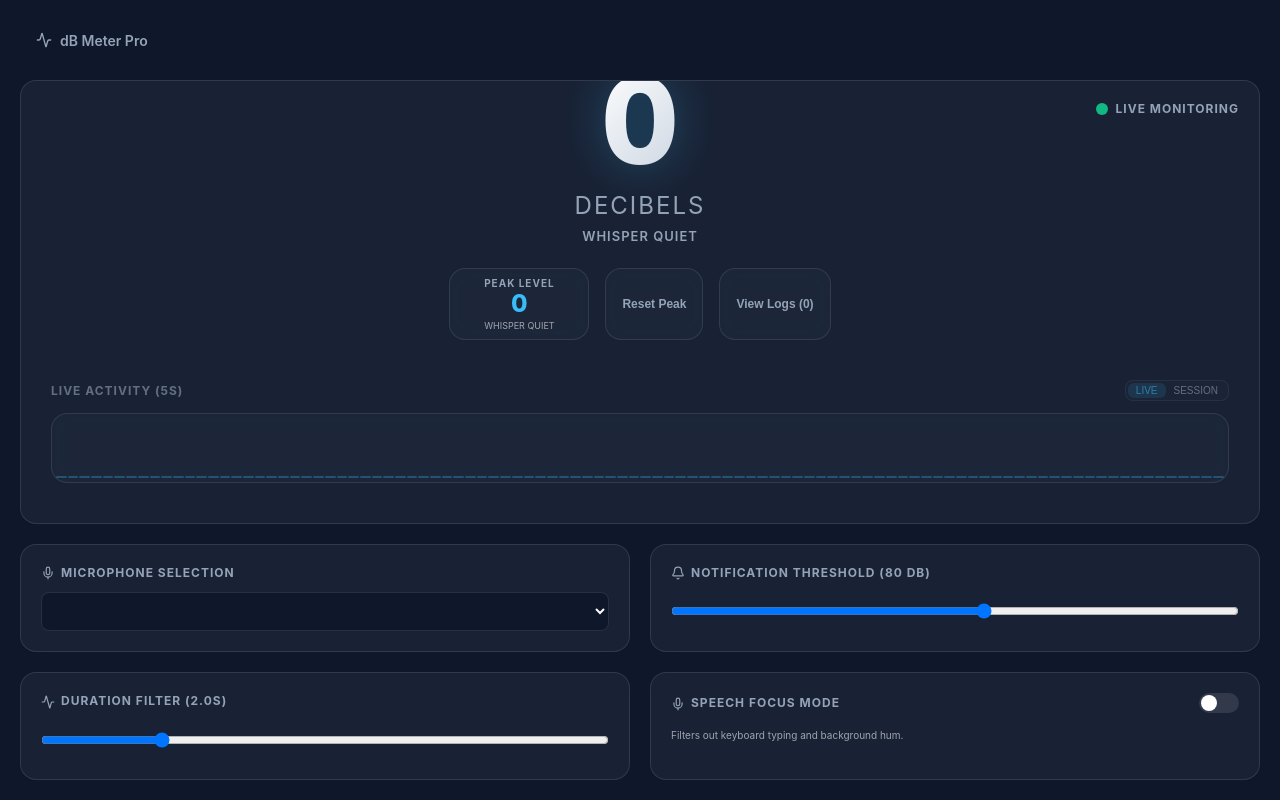
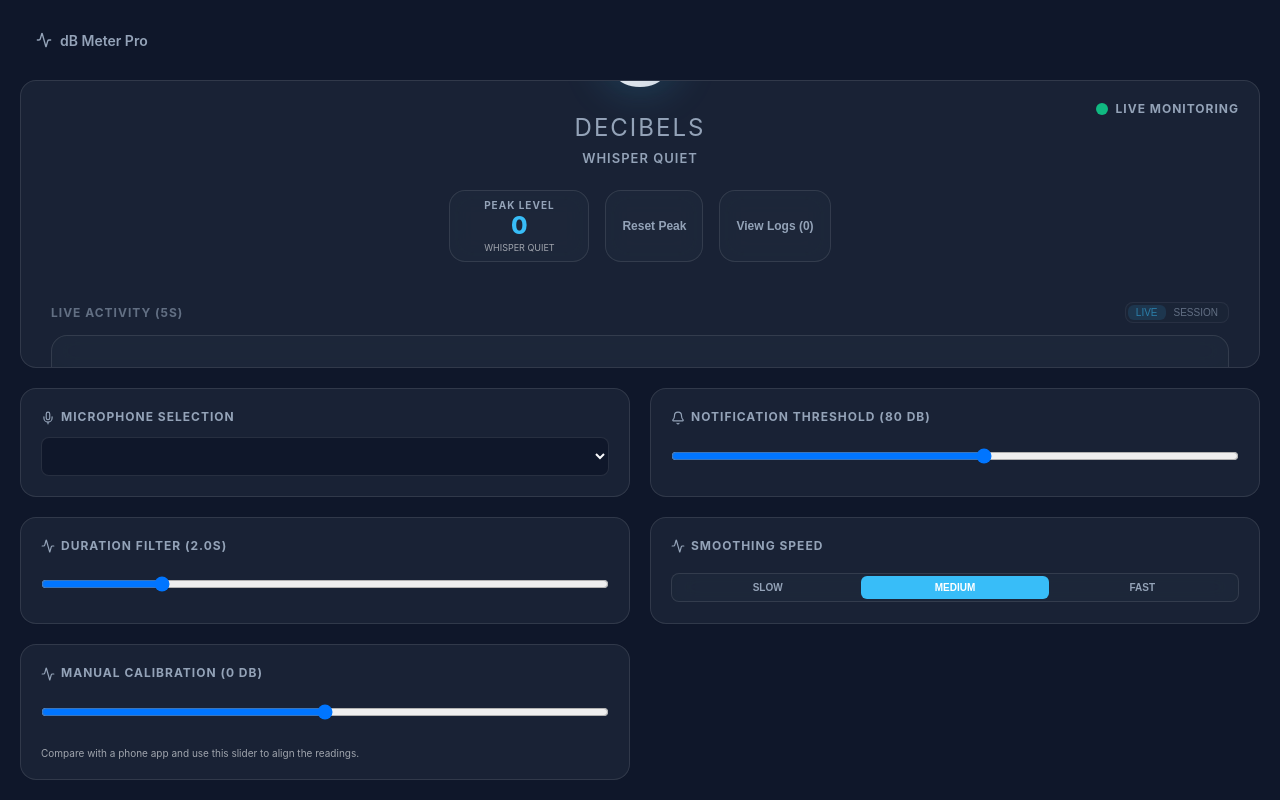
Before and after one commit to albert-boersen/dB-Meter-pro, a React (Vite) app: page / in a window 1280 px wide. Built offline with nearby package versions, Linux system fonts and the light colour scheme.

Commit message:
Removed the filters, make it more accurate
Also introduced smoothing, will need to refine that

```diff
--- a/src/App.tsx
+++ b/src/App.tsx
@@ -48,7 +48,8 @@ export default function App() {
   const [sessionHistory, setSessionHistory] = useState<number[]>([]);
   const [trendView, setTrendView] = useState<'live' | 'session'>('live');
   const [showLogs, setShowLogs] = useState(false);
-  const [speechFocus, setSpeechFocus] = useState(false);
+  const [calibrationOffset, setCalibrationOffset] = useState(0);
+  const [smoothingSpeed, setSmoothingSpeed] = useState<'slow' | 'medium' | 'fast'>('medium');
 
   const audioContext = useRef<AudioContext | null>(null);
   const analyser = useRef<AnalyserNode | null>(null);
@@ -58,6 +59,8 @@ export default function App() {
   const smoothedDbRef = useRef(0);
   const durationRef = useRef(2);
   const loudStartTimeRef = useRef<number | null>(null);
+  const calibrationRef = useRef(0);
+  const smoothingAlphaRef = useRef(0.25);
   const sessionPeakRef = useRef(0);
   const eventPeakRef = useRef(0);
   const isEventOccurring = useRef(false);
@@ -65,7 +68,7 @@ export default function App() {
   useEffect(() => {
     const saved = localStorage.getItem(DB_METER_KEY);
     if (saved) {
-      const { threshold, deviceId, durationThreshold, speechFocus } = JSON.parse(saved);
+      const { threshold, deviceId, durationThreshold, calibrationOffset, smoothingSpeed } = JSON.parse(saved);
       if (threshold) {
         setThreshold(threshold);
         thresholdRef.current = threshold;
@@ -74,7 +77,15 @@ export default function App() {
         setDurationThreshold(durationThreshold);
         durationRef.current = durationThreshold;
       }
-      if (speechFocus !== undefined) setSpeechFocus(speechFocus);
+      if (calibrationOffset !== undefined) {
+        setCalibrationOffset(calibrationOffset);
+        calibrationRef.current = calibrationOffset;
+      }
+      if (smoothingSpeed) {
+        setSmoothingSpeed(smoothingSpeed);
+        const alphas = { slow: 0.1, medium: 0.25, fast: 0.6 };
+        smoothingAlphaRef.current = alphas[smoothingSpeed as 'slow' | 'medium' | 'fast'] || 0.25;
+      }
       if (deviceId) setSelectedDevice(deviceId);
     }
 
@@ -92,11 +103,16 @@ export default function App() {
       threshold,
       deviceId: selectedDevice,
       durationThreshold,
-      speechFocus
+      calibrationOffset,
+      smoothingSpeed
     }));
     thresholdRef.current = threshold;
     durationRef.current = durationThreshold;
-  }, [threshold, selectedDevice, durationThreshold, speechFocus]);
+    calibrationRef.current = calibrationOffset;
+
+    const alphas = { slow: 0.1, medium: 0.25, fast: 0.6 };
+    smoothingAlphaRef.current = alphas[smoothingSpeed] || 0.25;
+  }, [threshold, selectedDevice, durationThreshold, calibrationOffset, smoothingSpeed]);
 
   useEffect(() => {
     if (!selectedDevice) return;
@@ -106,7 +122,7 @@ export default function App() {
       setPeak(0);
       setHistory(new Array(100).fill(0));
     };
-  }, [selectedDevice, speechFocus]);
+  }, [selectedDevice]);
 
   useEffect(() => {
     // Session aggregator: Every 30 seconds, push the max peak of that period
@@ -129,9 +145,9 @@ export default function App() {
       const stream = await navigator.mediaDevices.getUserMedia({
         audio: {
           deviceId: { exact: deviceId },
-          noiseSuppression: true,
-          echoCancellation: true,
-          autoGainControl: false // Keep it consistent for measurement
+          noiseSuppression: false,
+          echoCancellation: false,
+          autoGainControl: false
         }
       });
       streamRef.current = stream;
@@ -139,71 +155,40 @@ export default function App() {
       audioContext.current = new AudioContext();
       const source = audioContext.current.createMediaStreamSource(stream);
 
-      let lastNode: AudioNode = source;
-
-      if (speechFocus) {
-        // Multi-stage filtering for steep roll-offs (4th order)
-
-        // High-pass: Remove laptop vibrations and keyboard thuds (< 300Hz)
-        const hp1 = audioContext.current.createBiquadFilter();
-        hp1.type = 'highpass';
-        hp1.frequency.value = 300;
-        const hp2 = audioContext.current.createBiquadFilter();
-        hp2.type = 'highpass';
-        hp2.frequency.value = 300;
-
-        // Low-pass: Remove sharp mechanical clicks and high background noise (> 3000Hz)
-        const lp1 = audioContext.current.createBiquadFilter();
-        lp1.type = 'lowpass';
-        lp1.frequency.value = 3000;
-        const lp2 = audioContext.current.createBiquadFilter();
-        lp2.type = 'lowpass';
-        lp2.frequency.value = 3000;
-
-        // Gain compensation: Since filtering reduces energy, we boost the speech range
-        // to keep the dB readings realistic relative to the ambient noise.
-        const speechGain = audioContext.current.createGain();
-        speechGain.gain.value = 1.8; // ~5dB boost
-
-        lastNode.connect(hp1);
-        hp1.connect(hp2);
-        hp2.connect(lp1);
-        lp1.connect(lp2);
-        lp2.connect(speechGain);
-        lastNode = speechGain;
-      }
-
       analyser.current = audioContext.current.createAnalyser();
-      analyser.current.fftSize = 256;
-      lastNode.connect(analyser.current);
+      analyser.current.fftSize = 1024;
+      source.connect(analyser.current);
 
       const bufferLength = analyser.current.frequencyBinCount;
-      const dataArray = new Uint8Array(bufferLength);
+      const dataArray = new Float32Array(bufferLength);
+      const freqArray = new Uint8Array(bufferLength);
 
       const update = () => {
         if (!analyser.current) return;
-        analyser.current.getByteFrequencyData(dataArray);
+        analyser.current.getFloatTimeDomainData(dataArray);
+        analyser.current.getByteFrequencyData(freqArray);
 
-        // Calculate RMS
+        // Calculate RMS using 32-bit float samples (more precise than 8-bit)
         let sum = 0;
         for (let i = 0; i < bufferLength; i++) {
-          sum += (dataArray[i] / 255) ** 2;
+          sum += dataArray[i] * dataArray[i];
         }
         const rms = Math.sqrt(sum / bufferLength);
 
-        // Convert to dB (approximate calibration)
-        // 20 * log10(rms) -> 0 is silent, 1 is clipping
-        // We offset it to look like real dB levels (30-100 range)
-        const currentDb = Math.round(rms * 100);
+        // Convert to dB with a recalibrated base offset (+80dB)
+        // This is the "sweet spot" identified after testing with -15dB offset.
+        const baseDb = rms > 0.000001 ? 20 * Math.log10(rms) + 80 : 0;
+        const currentDb = Math.round(Math.max(0, baseDb + calibrationRef.current));
         setDb(currentDb);
 
         // Exponential Moving Average for display smoothing
-        const alpha = 0.15; // Smoothing factor (lower = smoother/slower)
+        // Uses dynamic alpha constant based on user preference
+        const alpha = smoothingAlphaRef.current;
         smoothedDbRef.current = (alpha * currentDb) + (1 - alpha) * smoothedDbRef.current;
         setDisplayDb(Math.round(smoothedDbRef.current));
 
-        // Visualizer data
-        const visualData = Array.from(dataArray.slice(0, 40)).map(v => v / 255);
+        // Visualizer data (using freqArray for visual dance)
+        const visualData = Array.from(freqArray.slice(0, 40)).map(v => v / 255);
         setFrequencies(visualData);
 
         // Update Peaks
@@ -507,37 +492,50 @@ export default function App() {
         </div>
 
         <div className="control-item glass">
-          <div className="label" style={{ display: 'flex', justifyContent: 'space-between', alignItems: 'center' }}>
-            <span>
-              <Mic size={14} style={{ verticalAlign: 'middle', marginRight: 6 }} />
-              Speech Focus Mode
-            </span>
-            <div
-              onClick={() => setSpeechFocus(!speechFocus)}
-              style={{
-                width: 40,
-                height: 20,
-                background: speechFocus ? 'var(--accent)' : 'rgba(255,255,255,0.1)',
-                borderRadius: 20,
-                position: 'relative',
-                cursor: 'pointer',
-                transition: 'all 0.3s'
-              }}
-            >
-              <div style={{
-                width: 16,
-                height: 16,
-                background: '#fff',
-                borderRadius: '50%',
-                position: 'absolute',
-                top: 2,
-                left: speechFocus ? 22 : 2,
-                transition: 'all 0.3s'
-              }} />
-            </div>
+          <div className="label">
+            <Activity size={14} style={{ verticalAlign: 'middle', marginRight: 6 }} />
+            Smoothing Speed
           </div>
+          <div className="glass" style={{ display: 'flex', borderRadius: 8, overflow: 'hidden', padding: 2, marginTop: 8 }}>
+            {(['slow', 'medium', 'fast'] as const).map(speed => (
+              <button
+                key={speed}
+                onClick={() => setSmoothingSpeed(speed)}
+                style={{
+                  flex: 1,
+                  background: smoothingSpeed === speed ? 'var(--accent)' : 'transparent',
+                  border: 'none',
+                  color: smoothingSpeed === speed ? '#fff' : 'var(--text-secondary)',
+                  padding: '6px 4px',
+                  fontSize: 10,
+                  cursor: 'pointer',
+                  transition: 'all 0.2s',
+                  borderRadius: 6,
+                  fontWeight: '600',
+                  textTransform: 'uppercase'
+                }}
+              >
+                {speed}
+              </button>
+            ))}
+          </div>
+        </div>
+
+        <div className="control-item glass">
+          <div className="label">
+            <Activity size={14} style={{ verticalAlign: 'middle', marginRight: 6 }} />
+            Manual Calibration ({calibrationOffset > 0 ? '+' : ''}{calibrationOffset} dB)
+          </div>
+          <input
+            type="range"
+            min="-30"
+            max="30"
+            step="1"
+            value={calibrationOffset}
+            onChange={(e) => setCalibrationOffset(parseInt(e.target.value))}
+          />
           <div style={{ fontSize: 10, opacity: 0.6, marginTop: 4 }}>
-            Filters out keyboard typing and background hum.
+            Compare with a phone app and use this slider to align the readings.
           </div>
         </div>
       </div>
```
